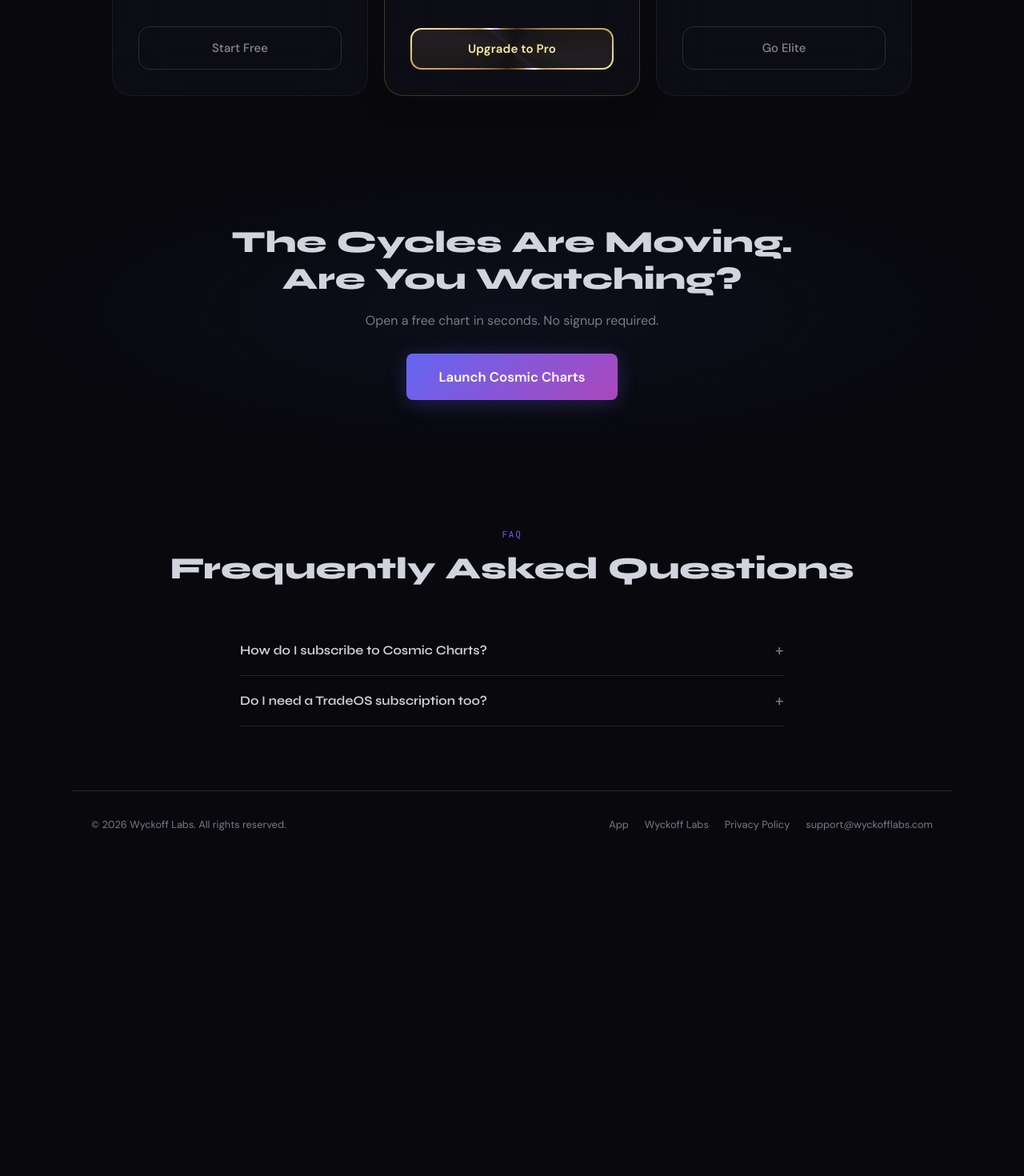
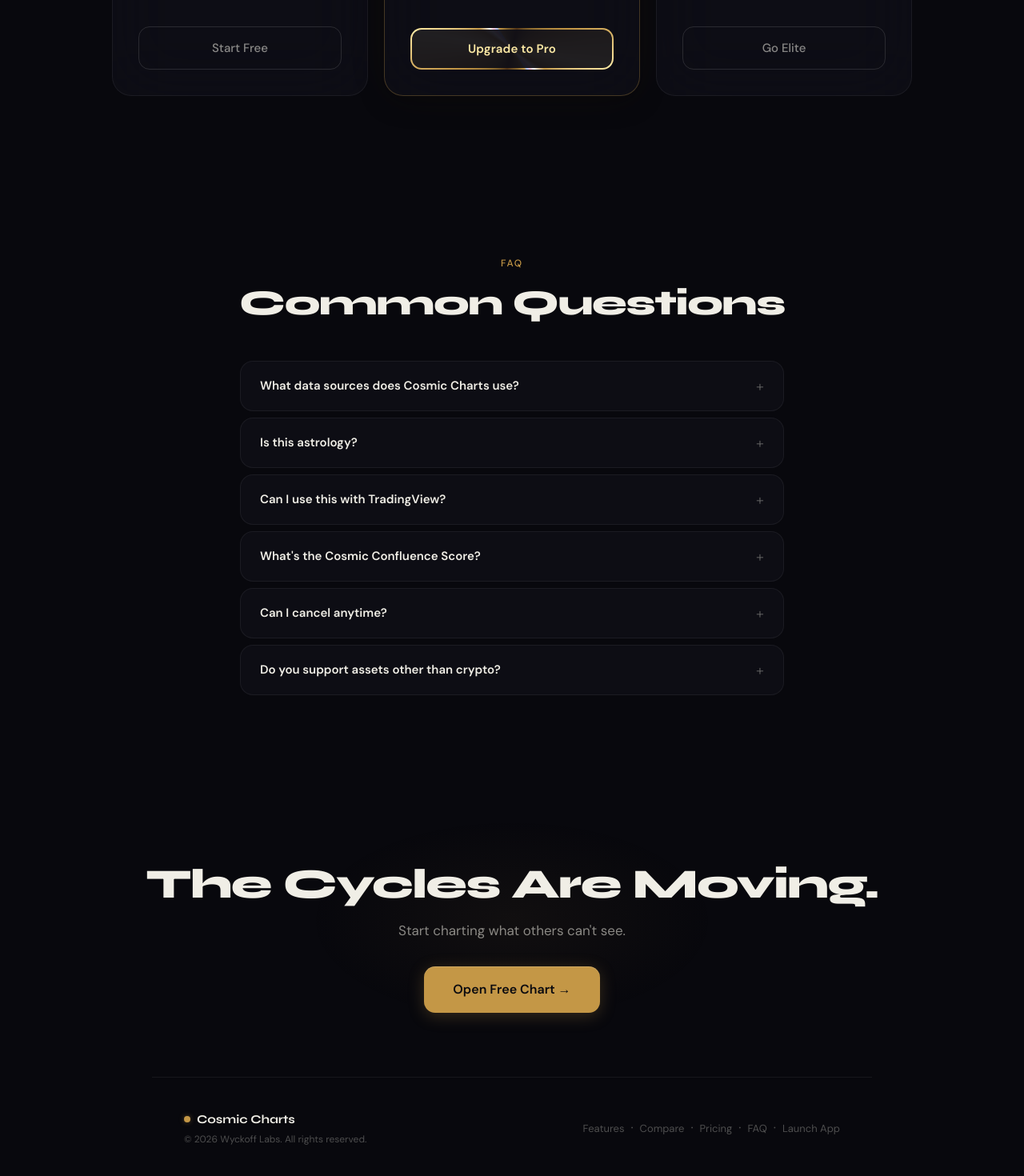
Before and after one commit to WyckoffSniper/celestial-cycles-landing, a React (Vite) app: page / in a window 1280 px wide. Shown: the part 6292-7762 px from the top of the page at 80% size. Before the commit the page ends 7366 px from the top, so only its background shows below. Built offline with nearby package versions, Linux system fonts and the light colour scheme.

Commit message:
redesign: Section 8 — FAQ (glass accordion), Final CTA, Footer. Landing page redesign complete.
Co-Authored-By: Claude Opus 4.6 <noreply@anthropic.com>

```diff
--- a/src/App.jsx
+++ b/src/App.jsx
@@ -345,33 +345,37 @@ function FaqItem({ question, answer }) {
   const [open, setOpen] = useState(false);
   return (
     <div style={{
-      borderBottom: `1px solid ${C.border}`,
+      background: 'var(--bg-card)', border: '1px solid var(--border)',
+      borderRadius: 'var(--radius-md)', marginBottom: 8, overflow: 'hidden',
     }}>
       <button
+        className="faq-btn"
         onClick={() => setOpen(v => !v)}
         style={{
           width: '100%', background: 'none', border: 'none', cursor: 'pointer',
           display: 'flex', justifyContent: 'space-between', alignItems: 'center',
-          padding: '18px 0', textAlign: 'left',
+          padding: '20px 24px', textAlign: 'left', transition: 'background 0.2s',
         }}
+        onMouseEnter={e => e.currentTarget.style.background = 'var(--bg-card-hover)'}
+        onMouseLeave={e => e.currentTarget.style.background = 'transparent'}
       >
         <span style={{
-          fontFamily: F.display, fontSize: '1rem', fontWeight: 600, color: C.text,
-          lineHeight: 1.4, paddingRight: 16,
+          fontFamily: F.body, fontSize: 15, fontWeight: 600,
+          color: 'var(--text-primary)', lineHeight: 1.4, paddingRight: 16,
         }}>{question}</span>
         <span style={{
-          fontFamily: F.mono, fontSize: '1.2rem', color: C.textSec,
-          transition: 'transform 0.2s', transform: open ? 'rotate(45deg)' : 'rotate(0)',
-          flexShrink: 0,
+          fontSize: 18, color: 'var(--text-tertiary)',
+          transition: 'transform 0.3s', transform: open ? 'rotate(45deg)' : 'rotate(0)',
+          flexShrink: 0, lineHeight: 1,
         }}>+</span>
       </button>
       <div style={{
-        maxHeight: open ? 300 : 0, overflow: 'hidden',
-        transition: 'max-height 0.3s ease',
+        maxHeight: open ? 400 : 0, overflow: 'hidden',
+        transition: 'max-height 0.4s ease',
       }}>
         <p style={{
-          fontFamily: F.body, fontSize: '0.9rem', color: C.textSec,
-          lineHeight: 1.7, paddingBottom: 18,
+          fontFamily: F.body, fontSize: 14, color: 'var(--text-secondary)',
+          lineHeight: 1.7, padding: '0 24px 20px 24px',
         }}>{answer}</p>
       </div>
     </div>
@@ -1205,94 +1209,134 @@ function LandingPage() {
       </section>
 
       {/* ══════════════════════════════════════
-         8. FINAL CTA
+         FAQ
          ══════════════════════════════════════ */}
-      <section style={{
-        padding: '80px 24px', textAlign: 'center',
-        background: `radial-gradient(ellipse at center, ${C.accent}11 0%, transparent 70%)`,
-      }}>
-        <h2 style={{
-          fontFamily: F.display, fontSize: 'clamp(1.6rem, 4vw, 2.4rem)',
-          fontWeight: 800, color: C.text, marginBottom: 16, lineHeight: 1.2,
-        }}>
-          The Cycles Are Moving.<br />Are You Watching?
-        </h2>
-        <p style={{
-          fontFamily: F.body, fontSize: '1rem', color: C.textSec, maxWidth: 480, margin: '0 auto 28px', lineHeight: 1.6,
-        }}>
-          Open a free chart in seconds. No signup required.
-        </p>
-        <a href={APP_URL} style={{
-          fontFamily: F.body, fontSize: '1.05rem', fontWeight: 600, color: C.white,
-          textDecoration: 'none',
-          background: `linear-gradient(135deg, ${C.accent}, ${C.purple})`,
-          borderRadius: 8, padding: '16px 40px', display: 'inline-block',
-          boxShadow: `0 4px 24px ${C.accent}44`,
-          transition: 'transform 0.2s, box-shadow 0.2s',
-        }}
-        onMouseEnter={e => { e.target.style.transform = 'translateY(-2px)'; e.target.style.boxShadow = `0 6px 32px ${C.accent}66`; }}
-        onMouseLeave={e => { e.target.style.transform = 'translateY(0)'; e.target.style.boxShadow = `0 4px 24px ${C.accent}44`; }}
-        >Launch Cosmic Charts</a>
+      <section className="faq-section" id="faq" style={{ padding: '120px 24px 80px' }}>
+        <div style={{ textAlign: 'center', marginBottom: 48 }}>
+          <div style={{
+            fontSize: 12, fontWeight: 500, letterSpacing: '0.15em',
+            textTransform: 'uppercase', color: 'var(--gold)', marginBottom: 16,
+          }}>FAQ</div>
+          <h2 style={{
+            fontFamily: F.display, fontWeight: 800,
+            fontSize: 'clamp(28px, 4vw, 44px)', lineHeight: 1.1,
+            letterSpacing: '-0.03em', color: 'var(--text-primary)',
+          }}>Common Questions</h2>
+        </div>
+        <div style={{ maxWidth: 680, margin: '0 auto' }}>
+          <FaqItem
+            question="What data sources does Cosmic Charts use?"
+            answer="Live OHLCV data from Bybit and Binance. No API keys required — just open the chart and go."
+          />
+          <FaqItem
+            question="Is this astrology?"
+            answer="No. We overlay empirically observable astronomical events (eclipses, planetary conjunctions, lunar cycles) alongside established financial timing frameworks (Hurst, Gann, Benner). You decide what matters to your strategy."
+          />
+          <FaqItem
+            question="Can I use this with TradingView?"
+            answer="Cosmic Charts is a standalone web app — no TradingView integration needed. It includes standard indicators (MA, RSI) alongside the cycle overlays. If you need Pine Script, TradingView is the better choice for that."
+          />
+          <FaqItem
+            question="What's the Cosmic Confluence Score?"
+            answer="A real-time 0–10 score that combines all your active overlay layers into a single number. Higher scores mean more frameworks are aligned at that point in time."
+          />
+          <FaqItem
+            question="Can I cancel anytime?"
+            answer="Yes. All plans are month-to-month with no commitment. Cancel from your account settings and you keep access through the end of your billing period."
+          />
+          <FaqItem
+            question="Do you support assets other than crypto?"
+            answer="Currently crypto only (BTC, ETH, and 50+ pairs). Multi-asset support (S&P 500, Gold, Silver, Oil, DXY) is on the roadmap."
+          />
+        </div>
       </section>
 
       {/* ══════════════════════════════════════
-         9. FAQ
+         FINAL CTA
          ══════════════════════════════════════ */}
-      <Section id="faq">
-        <SectionTitle
-          tag="FAQ"
-          title="Frequently Asked Questions"
-        />
-        <div style={{ maxWidth: 680, margin: '0 auto' }}>
-          <FaqItem
-            question="How do I subscribe to Cosmic Charts?"
-            answer="Cosmic Charts runs on your Wyckoff Labs account — the same account used for TradeOS, our professional trading journal. If you don't have one yet, creating it is free and takes 30 seconds. Once you're logged in, click any locked feature on the chart and you'll be taken directly to Stripe checkout to activate your plan."
-          />
-          <FaqItem
-            question="Do I need a TradeOS subscription too?"
-            answer="No. A Wyckoff Labs account is free. Cosmic Charts and TradeOS are separate subscriptions — you only pay for what you want. That said, TradeOS Elite subscribers get full Cosmic Charts Elite access included at no extra charge."
-          />
-        </div>
-      </Section>
+      <section style={{
+        padding: '120px 24px 80px', textAlign: 'center', position: 'relative',
+      }}>
+        {/* Ambient glow */}
+        <div aria-hidden="true" style={{
+          position: 'absolute', top: '50%', left: '50%',
+          transform: 'translate(-50%, -50%)',
+          width: 600, height: 300,
+          background: 'radial-gradient(ellipse at center, rgba(196,151,70,0.05) 0%, transparent 60%)',
+          pointerEvents: 'none',
+        }} />
+
+        <h2 style={{
+          fontFamily: F.display, fontWeight: 800,
+          fontSize: 'clamp(32px, 5vw, 52px)', lineHeight: 1.1,
+          letterSpacing: '-0.03em', color: 'var(--text-primary)',
+          marginBottom: 16, position: 'relative',
+        }}>The Cycles Are Moving.</h2>
+        <p style={{
+          fontFamily: F.body, fontSize: 17, color: 'var(--text-secondary)',
+          lineHeight: 1.5, marginBottom: 32, position: 'relative',
+        }}>Start charting what others can't see.</p>
+        <a href={APP_URL} target="_blank" rel="noopener noreferrer" style={{
+          display: 'inline-block', textDecoration: 'none', position: 'relative',
+          background: 'var(--gold)', color: '#0a0a0f',
+          fontFamily: F.body, fontWeight: 600, fontSize: 16,
+          padding: '16px 36px', borderRadius: 14,
+          boxShadow: '0 4px 20px rgba(196,151,70,0.25), inset 0 1px 0 rgba(255,255,255,0.15)',
+          transition: 'all 0.2s',
+        }}
+        onMouseEnter={e => { e.currentTarget.style.transform = 'translateY(-1px)'; e.currentTarget.style.filter = 'brightness(1.1)'; e.currentTarget.style.boxShadow = '0 8px 32px rgba(196,151,70,0.35), inset 0 1px 0 rgba(255,255,255,0.15)'; }}
+        onMouseLeave={e => { e.currentTarget.style.transform = 'translateY(0)'; e.currentTarget.style.filter = 'none'; e.currentTarget.style.boxShadow = '0 4px 20px rgba(196,151,70,0.25), inset 0 1px 0 rgba(255,255,255,0.15)'; }}
+        >Open Free Chart →</a>
+      </section>
 
       {/* ══════════════════════════════════════
-         10. FOOTER
+         FOOTER
          ══════════════════════════════════════ */}
-      <footer style={{
-        borderTop: `1px solid ${C.border}`, padding: '32px 24px',
-        maxWidth: 1100, margin: '0 auto',
-        display: 'flex', flexWrap: 'wrap', justifyContent: 'space-between', alignItems: 'center', gap: 16,
+      <footer className="site-footer" style={{
+        borderTop: '1px solid var(--border)', padding: 40,
+        maxWidth: 900, margin: '0 auto',
+        display: 'flex', justifyContent: 'space-between', alignItems: 'center',
       }}>
-        <div style={{ fontFamily: F.body, fontSize: '0.8rem', color: C.textSec }}>
-          &copy; {new Date().getFullYear()} Wyckoff Labs. All rights reserved.
+        <div>
+          <div style={{
+            display: 'flex', alignItems: 'center', gap: 8, marginBottom: 4,
+          }}>
+            <div style={{
+              width: 8, height: 8, borderRadius: '50%',
+              background: 'var(--gold)',
+              boxShadow: '0 0 6px rgba(196,151,70,0.4)',
+            }} />
+            <span style={{
+              fontFamily: F.display, fontWeight: 700, fontSize: 15,
+              color: 'var(--text-primary)',
+            }}>Cosmic Charts</span>
+          </div>
+          <div style={{ fontSize: 12, color: 'var(--text-tertiary)' }}>
+            &copy; {new Date().getFullYear()} Wyckoff Labs. All rights reserved.
+          </div>
         </div>
-        <div style={{ display: 'flex', gap: 20, flexWrap: 'wrap' }}>
+        <div style={{ display: 'flex', alignItems: 'center', gap: 0, flexWrap: 'wrap' }}>
           {[
-            { label: 'App', href: APP_URL },
-            { label: 'Wyckoff Labs', href: 'https://wyckofflabs.com' },
-          ].map(l => (
-            <a key={l.label} href={l.href} target="_blank" rel="noopener noreferrer" style={{
-              fontFamily: F.body, fontSize: '0.8rem', color: C.textSec, textDecoration: 'none',
-              transition: 'color 0.2s',
-            }}
-            onMouseEnter={e => e.target.style.color = C.text}
-            onMouseLeave={e => e.target.style.color = C.textSec}
-            >{l.label}</a>
+            { label: 'Features', href: '#features' },
+            { label: 'Compare', href: '#compare' },
+            { label: 'Pricing', href: '#pricing' },
+            { label: 'FAQ', href: '#faq' },
+            { label: 'Launch App', href: APP_URL, external: true },
+          ].map((l, i, arr) => (
+            <span key={l.label}>
+              <a
+                href={l.href}
+                {...(l.external ? { target: '_blank', rel: 'noopener noreferrer' } : {})}
+                style={{
+                  fontSize: 13, color: 'var(--text-tertiary)',
+                  textDecoration: 'none', transition: 'color 0.2s',
+                }}
+                onMouseEnter={e => e.currentTarget.style.color = 'var(--text-secondary)'}
+                onMouseLeave={e => e.currentTarget.style.color = 'var(--text-tertiary)'}
+              >{l.label}</a>
+              {i < arr.length - 1 && <span style={{ color: 'var(--text-tertiary)', margin: '0 8px' }}>&middot;</span>}
+            </span>
           ))}
-          <Link to="/privacy" style={{
-            fontFamily: F.body, fontSize: '0.8rem', color: C.textSec, textDecoration: 'none',
-            transition: 'color 0.2s',
-          }}
-          onMouseEnter={e => e.target.style.color = C.text}
-          onMouseLeave={e => e.target.style.color = C.textSec}
-          >Privacy Policy</Link>
-          <a href="mailto:support@wyckofflabs.com" style={{
-            fontFamily: F.body, fontSize: '0.8rem', color: C.textSec, textDecoration: 'none',
-            transition: 'color 0.2s',
-          }}
-          onMouseEnter={e => e.target.style.color = C.text}
-          onMouseLeave={e => e.target.style.color = C.textSec}
-          >support@wyckofflabs.com</a>
         </div>
       </footer>
     </div>
```
Also changed, not shown: src/index.css (+8 -0 lines).
